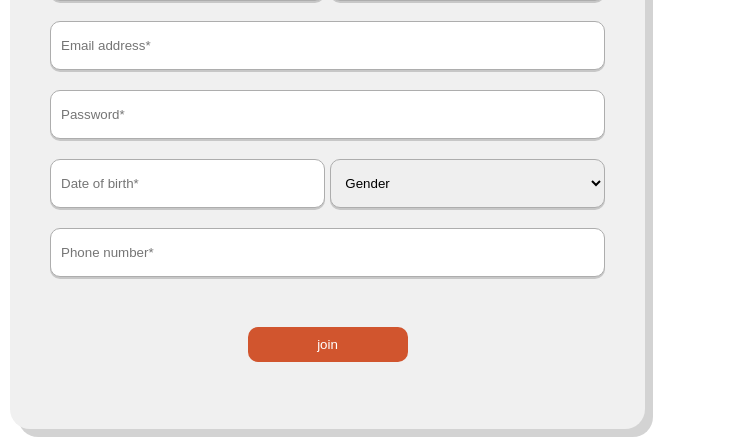
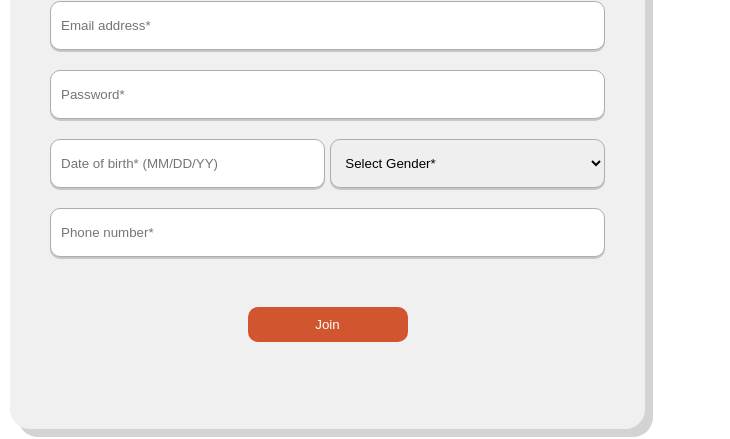
Before and after one commit to glen-sturge/fake-store, a React (Create React App) app: page / in a window 1280 px wide. Shown: the part 325-764 px from the top of the page, without its empty margins (0-730 px from the left). Built offline with nearby package versions, Linux system fonts and the light colour scheme; no server answers.

Commit message:
register.jsx functionality/validation

```diff
--- a/src/App.js
+++ b/src/App.js
@@ -20,7 +20,7 @@ function App() {
       {loggedIn ? "Logged In" : "Not Logged In"}
       <NumberInput />
       <NumberInput />
-      <Products category="jewelery" />
+      <Products category="all" />
 
       <Register />
       <br />
--- a/src/components/Products.jsx
+++ b/src/components/Products.jsx
@@ -8,10 +8,11 @@ const Products = ({ category }) => {
 
   useEffect(() => {
     async function fetchProducts() {
+      let response;
       if ((category = "all")) {
-        const response = await fetch(`https://fakestoreapi.com/products`);
+        response = await fetch(`https://fakestoreapi.com/products`);
       } else {
-        const response = await fetch(
+        response = await fetch(
           `https://fakestoreapi.com/products/category/${category}`
         );
       }
--- a/src/components/Register.jsx
+++ b/src/components/Register.jsx
@@ -1,33 +1,141 @@
-import React from "react";
+import React, { useState } from "react";
+import "../db.json";
 
 const Register = () => {
+  //values for registration
+  const [firstName, setFirstName] = useState("");
+  const [lastName, setLastName] = useState("");
+  const [email, setEmail] = useState("");
+  const [password, setPassword] = useState("");
+  const [dob, setDob] = useState("");
+  const [gender, setGender] = useState("");
+  const [phone, setPhone] = useState("");
+
+  const handleSubmit = (e) => {
+    // Return json in format with each field as a key from input (console for now.)
+    const data = {
+      firstName,
+      lastName,
+      email,
+      password,
+      dob,
+      gender,
+      phone,
+    };
+    e.preventDefault();
+
+    // Validation checks
+    if (!firstName) {
+      alert("Please enter your first name.");
+      //Stops Execution.
+      return;
+    }
+    if (!lastName) {
+      alert("Please enter your last name.");
+      return;
+    }
+    if (!email || !/^\S+@\S+\.\S+$/.test(email)) {
+      alert("Please enter a valid email address.");
+      return;
+    }
+    if (
+      !password ||
+      !/^(?=.*[a-z])(?=.*[A-Z])(?=.*\d)(?=.*[!@#$%^&*()_+~`\-={}[\]|:;"'<>,.?/])[^\s]{8,16}$/.test(
+        password
+      )
+    ) {
+      alert(
+        "Please enter a valid password (8-16 characters with at least one uppercase letter, one lowercase letter, one number, and one special character. No whitespace.)."
+      );
+      return;
+    }
+    if (!dob || !/^\d{2}\/\d{2}\/\d{2}$/.test(dob)) {
+      alert("Please enter a valid date of birth (MM/DD/YY).");
+      return;
+    }
+    if (!phone || !/^\d{10}$/.test(phone)) {
+      alert("Please enter a valid phone number (10 digits).");
+      return;
+    }
+
+    //log for now, will return/save to db.
+    console.log(data);
+
+    // Clear the input fields
+    setFirstName("");
+    setLastName("");
+    setEmail("");
+    setPassword("");
+    setDob("");
+    setGender("");
+    setPhone("");
+  };
+
+  const capitalizeFirst = (string) => {
+    return string.charAt(0).toUpperCase() + string.slice(1);
+  };
+
   return (
     <div className="register-form">
-      <form action="submit">
+      <form onSubmit={handleSubmit}>
         <h1>Welcome!</h1>
         <p>Sign up to gain access to exclusive member discounts!</p>
         <br />
         <hr />
-        <br />
         <div className="register-double">
-          <input type="text" placeholder="First name*" />
-          <input type="text" placeholder="Last name*" />
+          <input
+            type="text"
+            placeholder="First name*"
+            value={firstName}
+            onChange={(e) => setFirstName(capitalizeFirst(e.target.value))}
+          />
+          <input
+            type="text"
+            placeholder="Last name*"
+            value={lastName}
+            onChange={(e) => setLastName(capitalizeFirst(e.target.value))}
+          />
         </div>
-        <input type="text" placeholder="Email address*" />
-        <input type="text" placeholder="Password*" />
+        <input
+          type="email"
+          placeholder="Email address*"
+          value={email}
+          onChange={(e) => setEmail(e.target.value)}
+        />
+        <input
+          type="password"
+          placeholder="Password*"
+          value={password}
+          onChange={(e) => setPassword(e.target.value)}
+        />
         <div className="register-double">
-          <input type="text" placeholder="Date of birth*" />
-          <select name="gender" className="gender-select">
-            <option className="select-title" value="gender">
-              Gender
+          <input
+            type="text"
+            placeholder="Date of birth* (MM/DD/YY)"
+            value={dob}
+            onChange={(e) => setDob(e.target.value)}
+          />
+          <select
+            name="gender"
+            className="gender-select"
+            value={gender}
+            onChange={(e) => setGender(e.target.value)}
+            required
+          >
+            <option className="select-title" value="">
+              Select Gender*
             </option>
-            <option value="male">male</option>
-            <option value="female">female</option>
+            <option value="male">Male</option>
+            <option value="female">Female</option>
           </select>
         </div>
-        <input type="text" placeholder="Phone number*" />
-        <br />
-        <button>join</button>
+        <input
+          type="text"
+          placeholder="Phone number*"
+          value={phone}
+          onChange={(e) => setPhone(e.target.value)}
+        />
+        <button type="submit">Join</button>
       </form>
     </div>
   );
--- a/src/components/SignIn.jsx
+++ b/src/components/SignIn.jsx
@@ -1,18 +1,37 @@
-import React from "react";
+import React, { useState } from "react";
 import "../App.css";
 
 const SignIn = () => {
+  const [email, setEmail] = useState("");
+  const [password, setPassword] = useState("");
+
+  const handleSubmit = (e) => {
+    e.preventDefault();
+    //cool code to handle checking the username and password against the db.json file holding "user-data".
+    //Will hand back error messages if data is not found or incorrect in the case of password.
+  };
+
   return (
     <div className="sign-in-form">
-      <form action="submit">
+      <form onSubmit={handleSubmit}>
         <h1>Welcome Back!</h1>
         <p>Sign in using your given credentials.</p>
         <br />
         <hr />
         <br />
         <div className="sign-in-inputs">
-          <input type="text" placeholder="Email address*" />
-          <input type="text" placeholder="Password*" />
+          <input
+            type="text"
+            placeholder="Email address*"
+            value={email}
+            onChange={(e) => setEmail(e.target.value)}
+          />
+          <input
+            type="password"
+            placeholder="Password*"
+            value={password}
+            onChange={(e) => setPassword(e.target.value)}
+          />
         </div>
 
         <p className="dont-have">
@@ -23,7 +42,7 @@ const SignIn = () => {
             </a>
           </strong>
         </p>
-        <button>Log in</button>
+        <button type="submit">Log in</button>
       </form>
     </div>
   );
--- a/src/db.json
+++ b/src/db.json
@@ -1,21 +1,3 @@
 {
-  "user-data": [
-    {
-      "userId": 1,
-      "username": "username1",
-      "password": "password",
-      "firstname": "firstname",
-      "lastname": "lastname",
-      "email": "username@somesite.com",
-      "phone": "777-111-1234",
-      "address": {
-        "street": "123 street st.",
-        "city": "Some City",
-        "province": "some province",
-        "postal-code": "A1A 2B2"
-      },
-      "cc-number": "4444111122223333",
-      "cart": {}
-    }
-  ]
+  "user-data": []
 }
```
